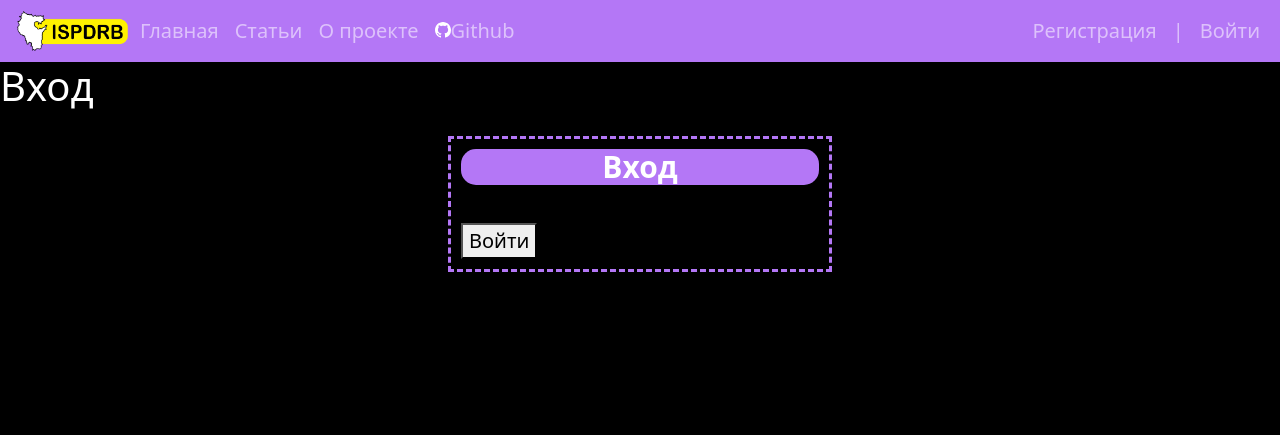
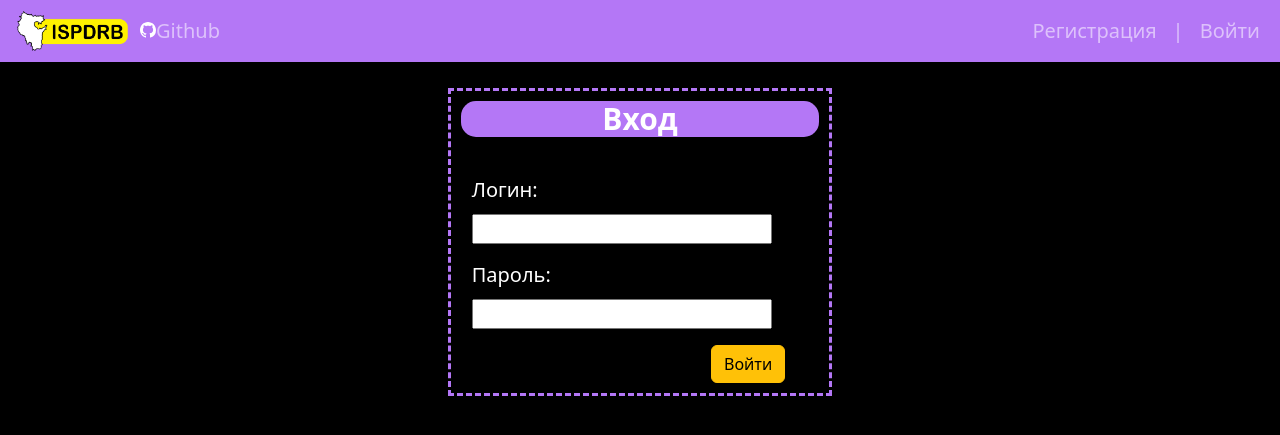
Before and after one commit to EmiMathesi/ISPDRB, a Django app: page /login/ in a window 1280 px wide. Shown: the top 435 px of the page. Run offline with Django 4.2, Linux system fonts and the light colour scheme.

Commit message:
Добавлена возможность входа в аккаунт

```diff
--- a/ISPDRB/main/forms.py
+++ b/ISPDRB/main/forms.py
@@ -1,6 +1,6 @@
 from django import forms
 from django.contrib.auth.models import User
-from django.contrib.auth.forms import UserCreationForm
+from django.contrib.auth.forms import UserCreationForm, AuthenticationForm
 
 
 class RegisterUserForm(UserCreationForm):
@@ -13,4 +13,9 @@
 
     class Meta:
         model = User
-        fields = ('username','first_name', 'last_name', 'email', 'password1','password2',)
+        fields = ('username', 'first_name', 'last_name', 'email', 'password1', 'password2',)
+
+
+class LoginUserForm(AuthenticationForm):
+    username = forms.CharField(label='Логин', widget=forms.TextInput(attrs={'class': 'form-input'}))
+    password = forms.CharField(label='Пароль', widget=forms.PasswordInput(attrs={'class': 'form-input'}))
--- a/ISPDRB/main/static/main/css/main.css
+++ b/ISPDRB/main/static/main/css/main.css
@@ -96,7 +96,7 @@
 
 .form-label {
     display: inline-block;
-    min-width: 150px;
+    min-width: 200px;
     vertical-align: top;
 }
 
--- a/ISPDRB/main/templates/main/login.html
+++ b/ISPDRB/main/templates/main/login.html
@@ -1,15 +1,19 @@
 {% extends 'main/base.html' %}
 
 {% block body %}
-
 <h1>{{ title }}</h1>
 
 <form method="post">
     <div class="about-block">
-        <h1>Вход</h1> <br>
         {% csrf_token %}
-        {{ form.as_p }}
-        <button type="submit">Войти</button>
+        <h1>Вход</h1><br>
+
+        {% for f in form %}
+        <p><label class="form-label" for="{{ f.id_for_label }}">{{f.label}}: </label>{{ f }}</p>
+        <div class="form-error">{{ f.errors }}</div>
+        {% endfor %}
+
+        <button type="submit" class="btn btn-warning">Войти</button>
     </div>
 </form>
 
--- a/ISPDRB/main/urls.py
+++ b/ISPDRB/main/urls.py
@@ -5,6 +5,6 @@
     path('', index, name='main'),
     path('about/', about, name='about'),
     path('articles/', articles, name='articles'),
-    path('login/', login, name='login'),
+    path('login/', LoginUser.as_view(), name='login'),
     path('register/', RegisterUser.as_view(), name='register'),
 ]
--- a/ISPDRB/main/utils.py
+++ b/ISPDRB/main/utils.py
@@ -1,7 +1,8 @@
 menu = [
     {'namemenu': 'Главная', 'url_name': 'main'},
     {'namemenu': 'Статьи', 'url_name': 'articles'},
-    {'namemenu': 'О проекте', 'url_name': 'about'}
+    {'namemenu': 'О проекте', 'url_name': 'about'},
+    {'namemenu': 'Зарегистрироваться', 'url_name': 'login'}
 ]
 
 
--- a/ISPDRB/main/views.py
+++ b/ISPDRB/main/views.py
@@ -1,8 +1,9 @@
+from django.contrib.auth.views import LoginView
 from django.shortcuts import render
 from django.urls import reverse_lazy
 from django.views.generic import CreateView
 
-from .forms import RegisterUserForm
+from .forms import RegisterUserForm, LoginUserForm
 from .models import *
 from .utils import DataMixin
 
@@ -40,14 +41,6 @@
     return render(request, 'main/articles.html', context=context)
 
 
-def login(request):
-    context = {
-        'menu': menu,
-        'title': 'Вход'
-    }
-    return render(request, 'main/login.html', context=context)
-
-
 class RegisterUser(DataMixin, CreateView):
     form_class = RegisterUserForm
     template_name = 'main/register.html'
@@ -56,3 +49,15 @@
     def get_context_data(self, *, object_list=None, **kwargs):
         context = super().get_context_data(**kwargs)
         return dict(list(context.items()))
+
+
+class LoginUser(DataMixin, LoginView):
+    form_class = LoginUserForm
+    template_name = 'main/login.html'
+
+    def get_context_data(self, *, object_lict=None, **kwargs):
+        context = super().get_context_data(**kwargs)
+        return dict(list(context.items()))
+
+    def get_success_url(self):
+        return reverse_lazy('main')
```
Also changed, not shown: ISPDRB/db.sqlite3.
